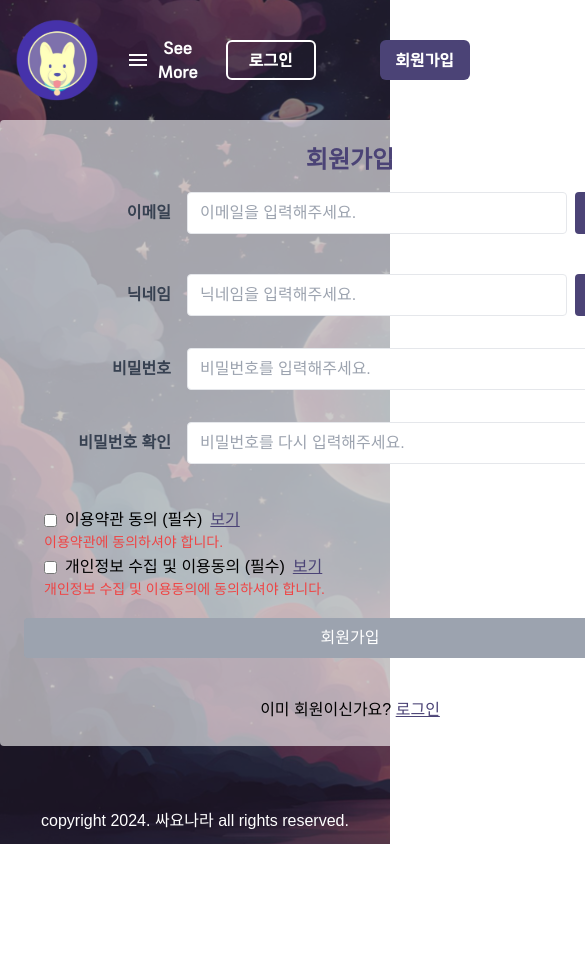
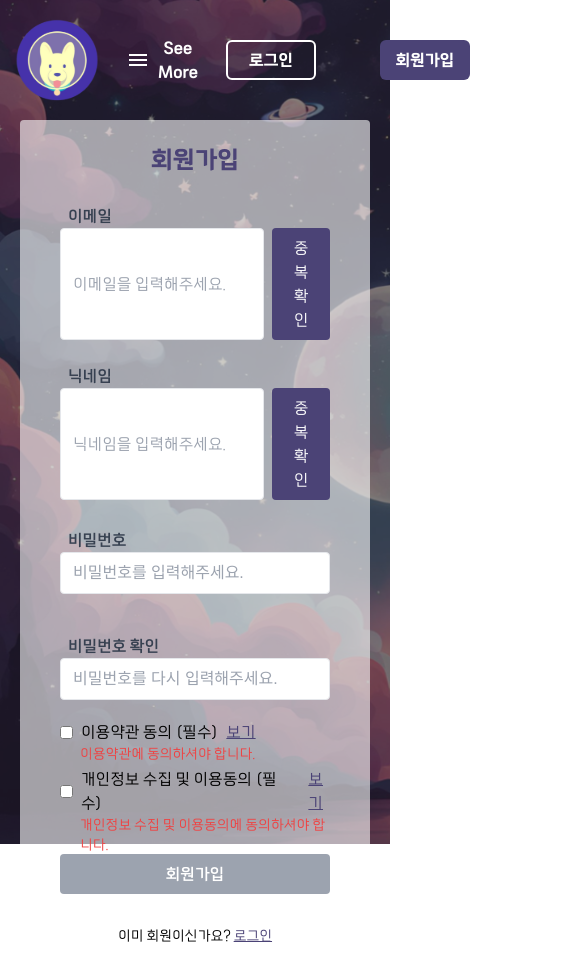
Before and after one commit to leepro1/palluxy, a React (Vite) app in the folder frontend/: page /signup in a window 390 px wide. Shown: the top 980 px of the page, 585 px wide, since content can reach past the window. Before the commit the page ends 896 px from the top, so only its background shows below. Built offline with nearby package versions, Linux system fonts and the light colour scheme; no server answers; a web font is replaced by a local one.

Commit message:
Feat: 폼 반응형 적용 및 채팅 스크롤 문제 해결
Former-commit-id: 696a20188281a9ce3b058dd0c98e34f362a53dc9

```diff
--- a/frontend/src/components/Chat/ChatInput.jsx
+++ b/frontend/src/components/Chat/ChatInput.jsx
@@ -9,10 +9,9 @@ const ChatInput = ({ onSend, text, setText }) => {
   return (
     <form
       onSubmit={handleSubmit}
-      className="bottom-0 flex h-20 w-full bg-pal-purple p-2"
+      className="flex h-20 w-full bg-pal-purple p-2"
     >
       <textarea
-        // type="text"
         value={text}
         onChange={(e) => setText(e.target.value)}
         className="border-white-700 mr-4 w-3/4 resize-none overflow-auto rounded p-2"
--- a/frontend/src/pages/NoticePage/index.jsx
+++ b/frontend/src/pages/NoticePage/index.jsx
@@ -88,7 +88,7 @@ const NoticeBoard = () => {
   return (
     <ContentsLayout>
       <div className="flex flex-col">
-        <div className="mx-auto min-h-[1000px] sm:w-[500px] md:w-[1000px]">
+        <div className="mx-auto min-h-[600px] sm:w-[500px] md:w-[1000px]">
           <h1 className="mb-10 text-center font-jamsilBold text-3xl text-white">
             공지사항
           </h1>
--- a/frontend/src/pages/SignUpPage/index.jsx
+++ b/frontend/src/pages/SignUpPage/index.jsx
@@ -147,7 +147,7 @@ const SignupProcess = () => {
       const response = await instance.get(`/api/users/check-email/${email}`);
 
       if (response.status === 200) {
-        setEmailMessage('사용 가능한 닉네임입니다.');
+        setEmailMessage('사용 가능한 이메일입니다.');
         setEmailMessageType('success');
         setIsEmailChecked(true);
         setVerificationCodeSent(false);
@@ -306,18 +306,18 @@ const SignupProcess = () => {
   return (
     <ContentsLayout>
       <div className="flex items-center justify-center">
-        <div className="w-[700px] overflow-y-auto rounded bg-white bg-opacity-60 p-6">
-          <h2 className="mb-4 text-center text-2xl font-bold text-pal-purple">
+        <div className="w-[350px] overflow-y-auto rounded bg-white bg-opacity-60 p-6 px-10 sm:w-[700px]">
+          <h2 className="mb-7 text-center font-jamsilMedium text-2xl text-pal-purple">
             회원가입
           </h2>
           <form onSubmit={handleSubmit(onSubmit)}>
             {/* 이메일 입력 */}
-            <div className="mb-4">
-              <div className="flex items-center text-center">
-                <label className="w-1/4 px-4 text-right font-semibold text-gray-700">
+            <div className="sm:mb-4">
+              <div className="flex flex-col items-center text-center sm:flex-row">
+                <label className="w-full pl-2 pr-4 text-start font-jamsilRegular text-gray-700 sm:w-1/4 sm:text-right">
                   이메일
                 </label>
-                <div className="flex w-3/4 justify-between">
+                <div className="flex w-full justify-between font-jamsilLight sm:w-3/4">
                   <Controller
                     name="email"
                     control={control}
@@ -358,8 +358,8 @@ const SignupProcess = () => {
                   )}
                 </div>
               </div>
-              <div className="flex max-h-[12px] min-h-[12px]">
-                <div className="w-1/4"></div>
+              <div className="flex max-h-[12px] min-h-[12px] font-jamsilLight">
+                <div className="sm:w-1/4"></div>
                 {errors.email && (
                   <p className="text-sm text-red-500">{errors.email.message}</p>
                 )}
@@ -372,16 +372,16 @@ const SignupProcess = () => {
                 )}
               </div>
               {verificationCodeSent && !isEmailVerified && (
-                <div className="mt-4 flex items-center text-center">
-                  <div className="w-1/4 px-4 text-right text-gray-700">
-                    {timer > 0 && (
+                <div className="mt-4 flex items-center text-center font-jamsilLight">
+                  <div className="text-right text-gray-700 sm:w-1/4 sm:px-4">
+                    {/* {timer > 0 && (
                       <p>
                         {' '}
                         {`남은 시간: ${Math.floor(timer / 60)}분 ${timer % 60}초`}{' '}
                       </p>
-                    )}
+                    )} */}
                   </div>
-                  <div className="flex w-3/4">
+                  <div className="flex w-full sm:w-3/4">
                     <Controller
                       name="verificationCode"
                       control={control}
@@ -392,7 +392,7 @@ const SignupProcess = () => {
                           {...field}
                           type="text"
                           className="w-full rounded border px-3 py-2 text-black"
-                          placeholder="인증코드 입력"
+                          placeholder={`남은 시간: ${Math.floor(timer / 60)}분 ${timer % 60}초`}
                         />
                       )}
                     />
@@ -407,7 +407,7 @@ const SignupProcess = () => {
                 </div>
               )}
               <div className="flex max-h-[12px] min-h-[12px]">
-                <div className="w-1/4"></div>
+                <div className="w-full sm:w-1/4"></div>
                 {errors.emailVerification && (
                   <p className="text-sm text-red-500">
                     {errors.emailVerification.message}
@@ -418,11 +418,11 @@ const SignupProcess = () => {
 
             {/* 닉네임 입력 */}
             <div className="mb-4">
-              <div className="flex items-center text-center">
-                <label className="w-1/4 px-4 text-right font-semibold text-gray-700">
+              <div className="flex flex-col items-center text-center font-jamsilLight sm:flex-row">
+                <label className="w-full pl-2 pr-4 text-start font-jamsilRegular text-gray-700 sm:w-1/4 sm:text-right">
                   닉네임
                 </label>
-                <div className="flex w-3/4 justify-between">
+                <div className="flex w-full justify-between sm:w-3/4">
                   <Controller
                     name="nickname"
                     control={control}
@@ -448,7 +448,7 @@ const SignupProcess = () => {
                 </div>
               </div>
               <div className="flex max-h-[12px] min-h-[12px]">
-                <div className="w-1/4"></div>
+                <div className="sm:w-1/4"></div>
                 {nicknameMessage && (
                   <p
                     className={`text-sm ${nicknameMessageType === 'success' ? 'text-green-500' : 'text-red-500'}`}
@@ -460,11 +460,11 @@ const SignupProcess = () => {
             </div>
 
             {/* 비밀번호 입력 */}
-            <div className="mt-5 flex items-center text-center">
-              <label className="w-1/4 px-4 text-right font-semibold text-gray-700">
+            <div className="flex flex-col items-center text-center sm:mt-5 sm:flex-row">
+              <label className="w-full pl-2 pr-4 text-start font-jamsilRegular text-gray-700 sm:w-1/4 sm:text-right">
                 비밀번호
               </label>
-              <div className="w-3/4">
+              <div className="flex w-full justify-between sm:w-3/4">
                 <Controller
                   name="password"
                   control={control}
@@ -485,7 +485,7 @@ const SignupProcess = () => {
               </div>
             </div>
             <div className="flex max-h-[12px] min-h-[12px]">
-              <div className="w-1/4"></div>
+              <div className="sm:w-1/4"></div>
               {errors.password && (
                 <p className="text-start text-sm text-red-500">
                   {errors.password.message}
@@ -494,11 +494,11 @@ const SignupProcess = () => {
             </div>
 
             {/* 비밀번호 확인 */}
-            <div className="mt-5 flex items-center text-center">
-              <label className="w-1/4 px-4 text-right font-semibold text-gray-700">
+            <div className="mt-7 flex flex-col items-center text-center sm:mt-5 sm:flex-row">
+              <label className="w-full pl-2 pr-4 text-start font-jamsilRegular text-gray-700 sm:w-1/4 sm:text-right">
                 비밀번호 확인
               </label>
-              <div className="w-3/4">
+              <div className="flex w-full justify-between sm:w-3/4">
                 <Controller
                   name="confirmPassword"
                   control={control}
@@ -520,7 +520,7 @@ const SignupProcess = () => {
               </div>
             </div>
             <div className="flex max-h-[12px] min-h-[12px]">
-              <div className="w-1/4"></div>
+              <div className="sm:w-1/4"></div>
               {errors.confirmPassword && (
                 <p className="text-start text-sm text-red-500">
                   {errors.confirmPassword.message}
@@ -528,7 +528,7 @@ const SignupProcess = () => {
               )}
             </div>
             {/* 이용약관 동의 */}
-            <div className="ml-5 mt-8 flex items-center">
+            <div className="mt-2 flex items-center font-jamsilLight sm:ml-5 sm:mt-8">
               <label className="flex items-center">
                 <Controller
                   name="termsOfUseAccepted"
@@ -553,14 +553,14 @@ const SignupProcess = () => {
                 보기
               </button>
             </div>
-            <div className="max-h-[15px] min-h-[15px]">
+            <div className="max-h-[15px] min-h-[15px] font-jamsilLight">
               {errors.termsOfUseAccepted && (
                 <p className="ml-5 text-sm text-red-500">
                   {errors.termsOfUseAccepted.message}
                 </p>
               )}
             </div>
-            <div className="ml-5 mt-2 flex items-center">
+            <div className="mt-2 flex items-center font-jamsilLight sm:ml-5">
               <label className="flex items-center">
                 <Controller
                   name="privacyPolicyAccepted"
@@ -587,7 +587,7 @@ const SignupProcess = () => {
                 보기
               </button>
             </div>
-            <div className="max-h-[15px] min-h-[15px]">
+            <div className="max-h-[15px] min-h-[15px] font-jamsilLight">
               {errors.privacyPolicyAccepted && (
                 <p className="ml-5 text-sm text-red-500">
                   {errors.privacyPolicyAccepted.message}
@@ -595,7 +595,7 @@ const SignupProcess = () => {
               )}
             </div>
             {/* 회원가입 버튼 */}
-            <div className="flex justify-center gap-20">
+            <div className="flex justify-center font-jamsilRegular">
               <button
                 type="submit"
                 className={`my-6 w-full rounded p-2 text-white ${
@@ -610,7 +610,7 @@ const SignupProcess = () => {
             </div>
           </form>
           {/*회원 여부 확인 */}
-          <div className="mt-4 text-center">
+          <div className="my-2 text-center font-jamsilLight text-sm">
             이미 회원이신가요?{' '}
             <button
               type="button"
```
Also changed, not shown: frontend/src/components/Chat/ChatMessageBox.jsx (+20 -11 lines), frontend/src/pages/FindPasswordPage/index.jsx (+7 -7 lines), frontend/src/pages/HealingMeetingPage/HealingMeetingPageContents.jsx (+10 -3 lines), frontend/src/pages/ResetPasswordPage/index.jsx (+5 -5 lines), frontend/src/pages/SignInPage/index.jsx (+14 -14 lines).
